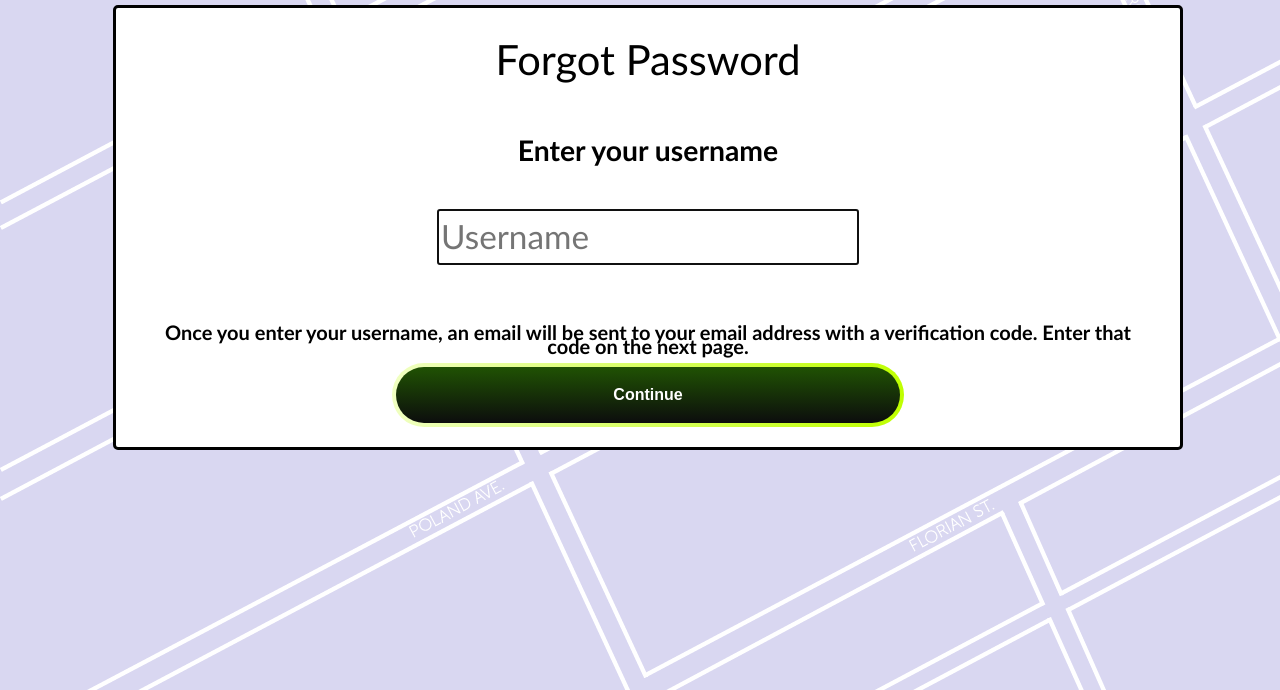
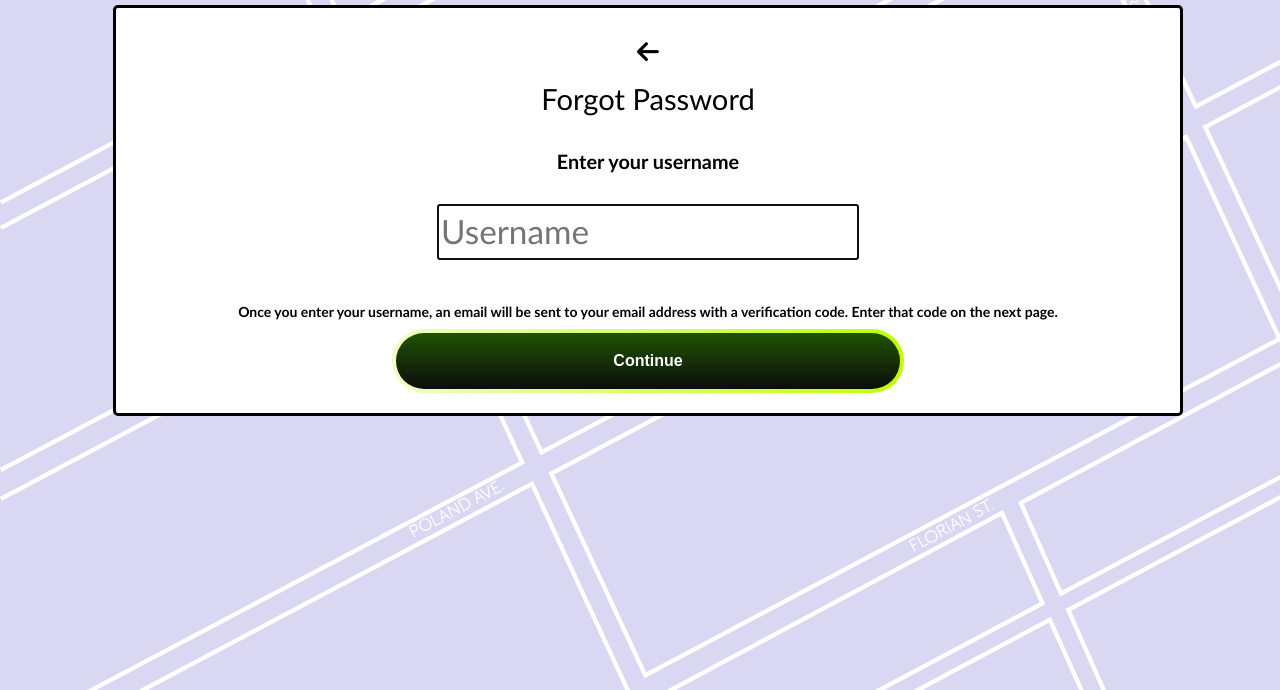
Before and after one commit to aliasadi84/Covid-19-Testing-Registration-Website, a PHP site: page /forgot_password.php in a window 1280 px wide; the page is wider, and only the part inside the window is pictured. Shown: the part 96-786 px from the top of that part. Run offline with PHP 8.4, Linux system fonts and the light colour scheme; some libraries are stand-ins or nearby versions.

Commit message:
Update forgot_password.php

```diff
--- a/forgot_password.php
+++ b/forgot_password.php
@@ -58,7 +58,7 @@ alert('Username is invalid. Please try again.');
     <script src="https://kit.fontawesome.com/95c473646d.js" crossorigin="anonymous"></script>
     <!--fontawesome link that connects fontawesome with the page-->
     <link rel="stylesheet" href="assets/css/main.css">
-    <link rel="stylesheet" href="assets/css/loginButton.css">
+    <link rel="stylesheet" href="assets/css/button.css">
     <!--end of css design files-->
 </head>
 <!--The header of the registration page, which contains the logo of WCHC clinic. The link is directed to the
@@ -70,8 +70,8 @@ Main Page of the WCHC Clinic Website-->
 </header>
 <!--end of the header-->
  <body>
-    <div class="bf">
-
+    <div class="loginbf">
+    <a href="patientLogin.php" class="uniback"><i class="fa fa-arrow-left" aria-hidden="true"></i></a>
         <form class="form" role="form" method="POST" accept-charset="UTF-8" >
             <h3>Forgot Password</h3>
             <h4>Enter your username</h4>
```
